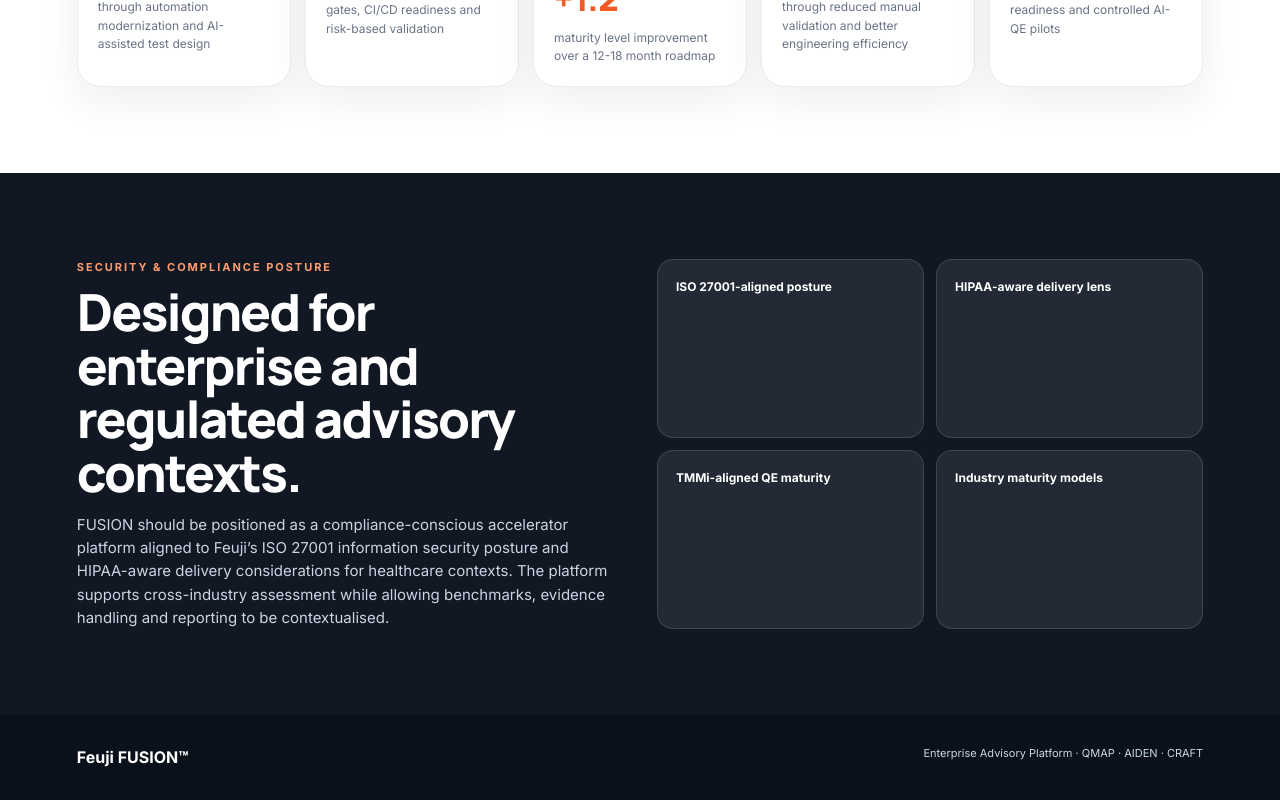
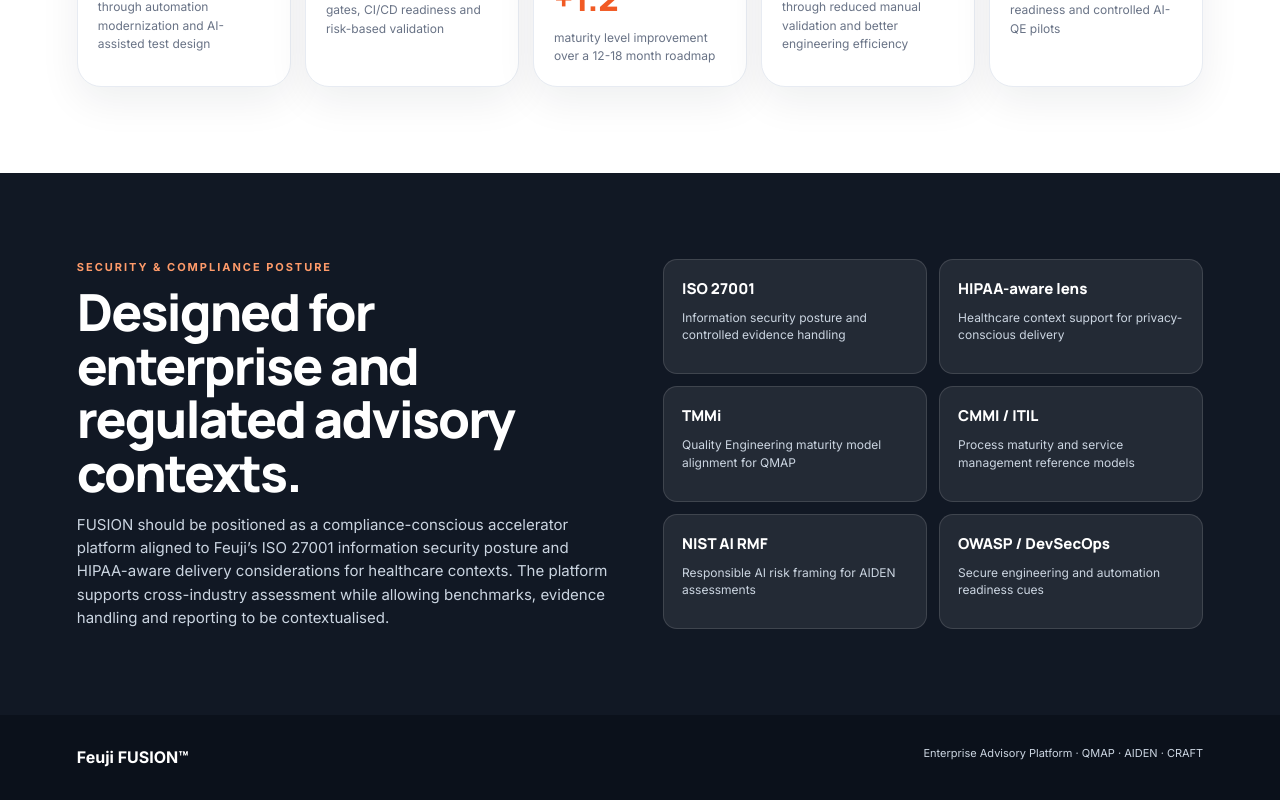
Before and after one commit to ramavinash09-hub/fusion, a React (Vite) app: page / in a window 1280 px wide. Shown: the part 5033-5833 px from the top of the page. Built offline with nearby package versions, Linux system fonts and the light colour scheme.

Commit message:
Refine FUSION compliance standards section

```diff
--- a/src/App.jsx
+++ b/src/App.jsx
@@ -111,6 +111,15 @@
   ["QE maturity uplift", "+0.8 to +1.2", "maturity level improvement over a 12-18 month roadmap"],
   ["Operational cost reduction", "15-25%", "through reduced manual validation and better engineering efficiency"],
   ["AI adoption readiness", "+25-40%", "through governance, data readiness and controlled AI-QE pilots"]
+];
+
+const complianceStandards = [
+  ["ISO 27001", "Information security posture and controlled evidence handling"],
+  ["HIPAA-aware lens", "Healthcare context support for privacy-conscious delivery"],
+  ["TMMi", "Quality Engineering maturity model alignment for QMAP"],
+  ["CMMI / ITIL", "Process maturity and service management reference models"],
+  ["NIST AI RMF", "Responsible AI risk framing for AIDEN assessments"],
+  ["OWASP / DevSecOps", "Secure engineering and automation readiness cues"]
 ];
 
 function defaultDate() {
@@ -441,8 +450,11 @@
             </p>
           </div>
           <div className="compliance-grid">
-            {["ISO 27001-aligned posture", "HIPAA-aware delivery lens", "TMMi-aligned QE maturity", "Industry maturity models"].map((item) => (
-              <span key={item}>{item}</span>
+            {complianceStandards.map(([standard, copy]) => (
+              <article className="compliance-tile" key={standard}>
+                <b>{standard}</b>
+                <span>{copy}</span>
+              </article>
             ))}
           </div>
         </section>
--- a/src/styles.css
+++ b/src/styles.css
@@ -729,7 +729,7 @@
   background: #111824;
   color: #fff;
   display: grid;
-  gap: 34px;
+  gap: 46px;
   grid-template-columns: 1fr 1fr;
 }
 
@@ -743,14 +743,26 @@
   grid-template-columns: repeat(2, 1fr);
 }
 
-.compliance-grid span {
+.compliance-tile {
   background: rgba(255, 255, 255, 0.08);
   border: 1px solid rgba(255, 255, 255, 0.13);
-  border-radius: 16px;
+  border-radius: 14px;
   color: #fff;
+  min-height: 112px;
+  padding: 18px;
+}
+
+.compliance-tile b {
+  display: block;
+  font: 900 15px Manrope, sans-serif;
+  margin-bottom: 10px;
+}
+
+.compliance-tile span {
+  color: #cbd5e1;
+  display: block;
   font-size: 12px;
-  font-weight: 900;
-  padding: 18px;
+  line-height: 1.45;
 }
 
 footer {
```
